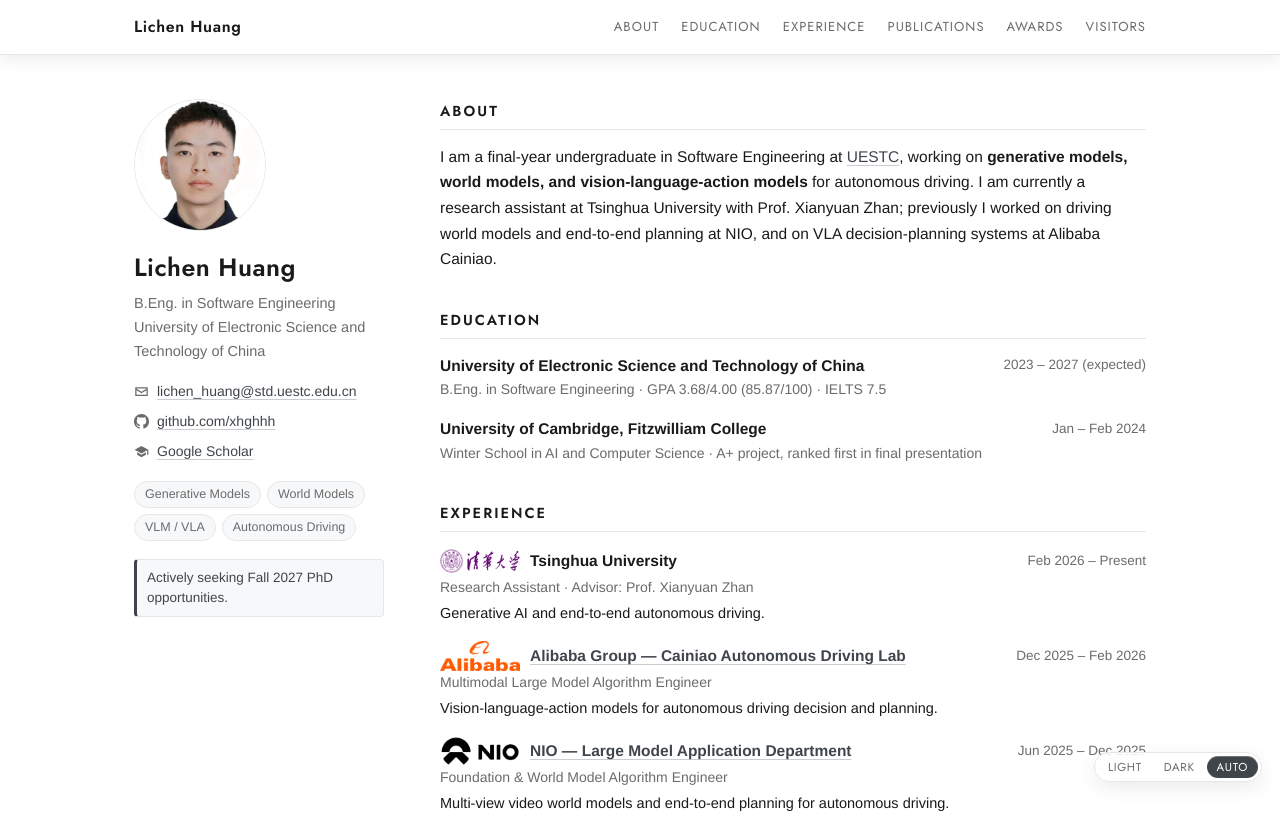
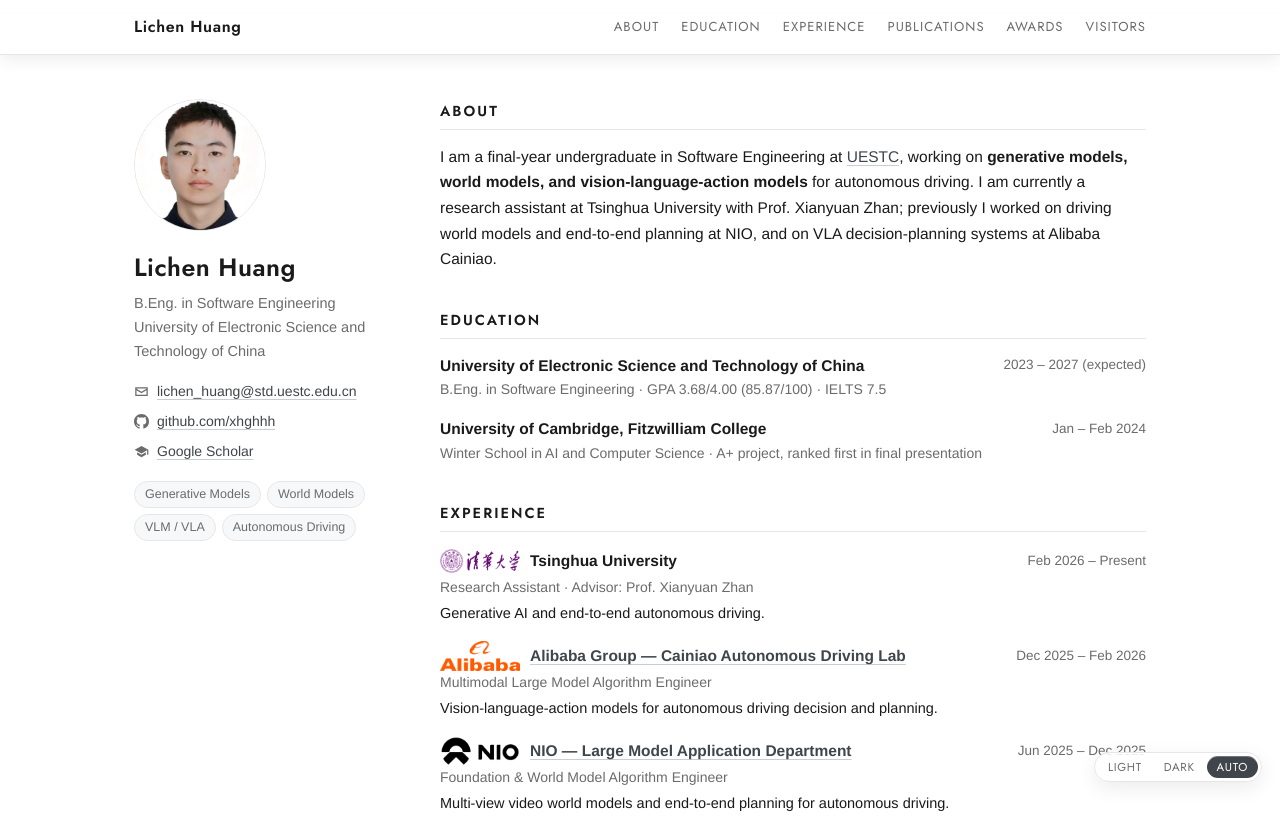
Before and after one commit to xhghhh/xhghhh.github.io, a plain HTML site: page index.html in a window 1280 px wide. Shown: the top 819 px of the page. Drawn offline with Linux system fonts and the light colour scheme.

Commit message:
Remove job-seeking note from homepage

```diff
--- a/index.html
+++ b/index.html
@@ -140,17 +140,6 @@
     border: 1px solid var(--line);
     border-radius: 999px;
     padding: 2px 10px;
-  }
-  .seeking {
-    margin-top: 18px;
-    font-size: 13.5px;
-    line-height: 1.5;
-    color: var(--accent);
-    background: var(--bg-soft);
-    border: 1px solid var(--line);
-    border-left: 3px solid var(--accent);
-    border-radius: 4px;
-    padding: 8px 10px;
   }
 
   main { min-width: 0; }
@@ -310,7 +299,6 @@
       <span>VLM / VLA</span>
       <span>Autonomous Driving</span>
     </div>
-    <p class="seeking">Actively seeking Fall 2027 PhD opportunities.</p>
   </aside>
 
   <main>
```
